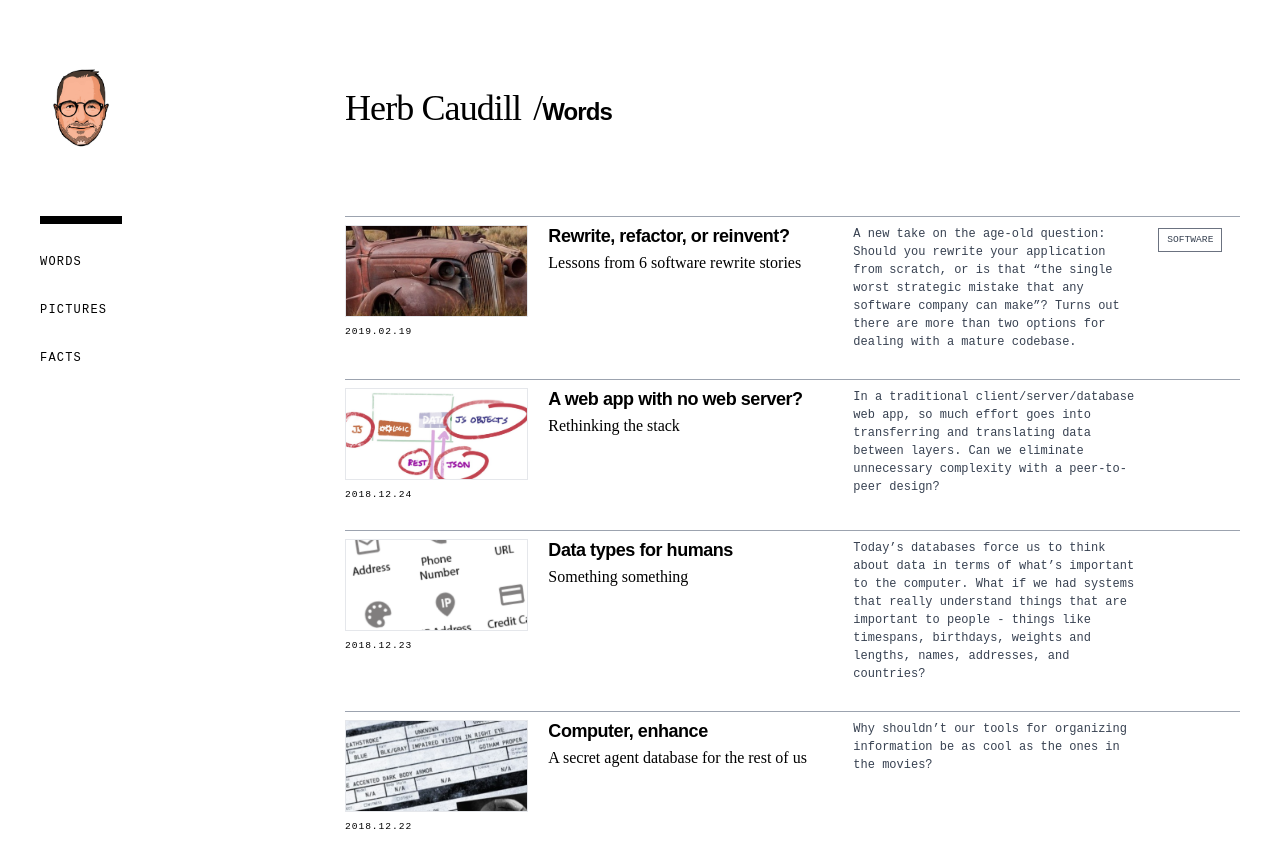
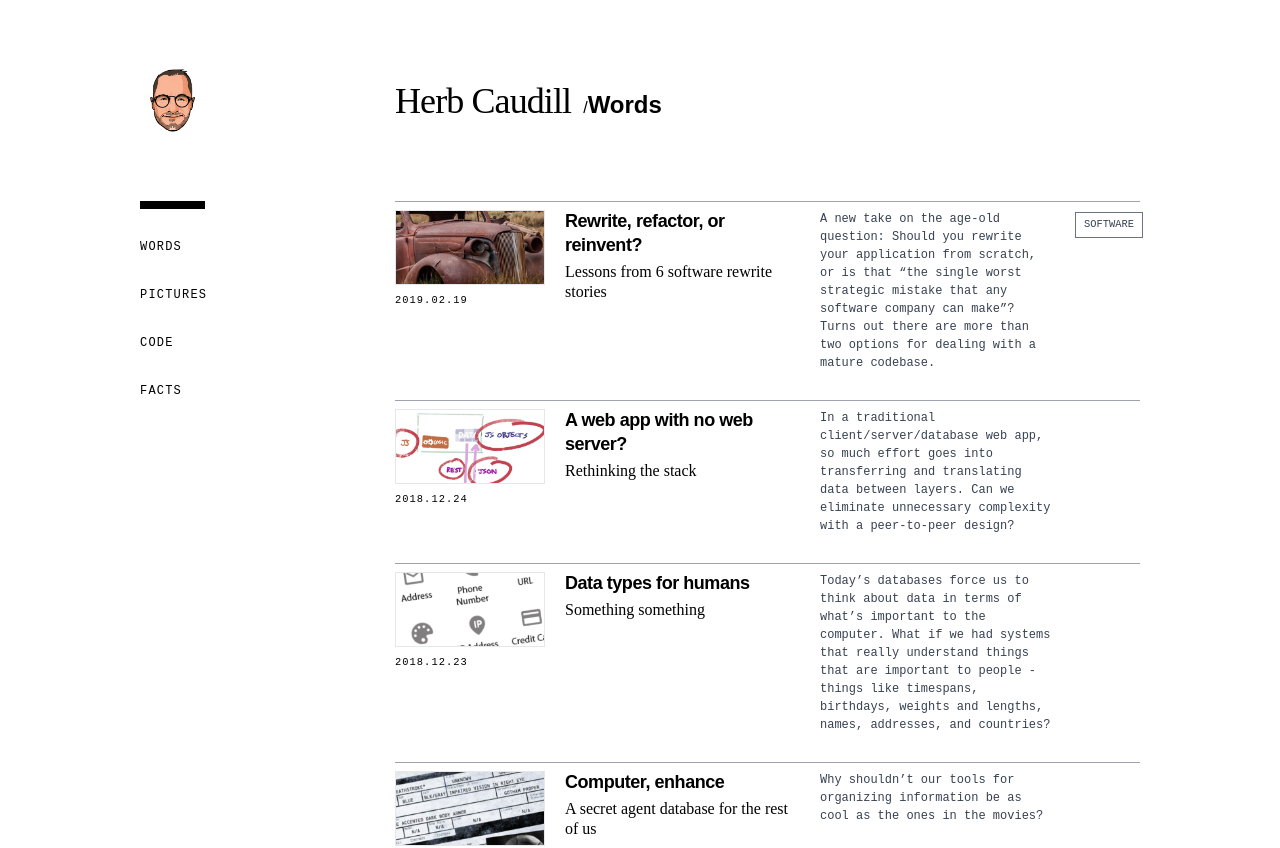
Before and after one commit to HerbCaudill/herbcaudill.com, a Next.js app: page / in a window 1280 px wide. Shown: the top 848 px of the page. Built offline with nearby package versions, Linux system fonts and the light colour scheme; what @savvywombat/tailwindcss-grid-areas would draw is missing.

Commit message:
responsive wip

```diff
--- /dev/null
+++ b/components/Avatar.tsx
@@ -0,0 +1,18 @@
+import Link from 'next/link'
+import { name } from '../lib/constants'
+
+export const Avatar: React.FC<AvatarProps> = ({ size = 'lg' }) => {
+  return (
+    <Link href="/">
+      <img
+        src="/images/avatar/glasses-head-sat-transp.png"
+        className="w-full inline"
+        style={{ maxWidth: size === 'sm' ? '3rem' : '5rem' }}
+        alt={name}
+      />
+    </Link>
+  )
+}
+interface AvatarProps {
+  size: 'sm' | 'lg'
+}
--- a/components/Header.tsx
+++ b/components/Header.tsx
@@ -1,14 +1,35 @@
 import Link from 'next/link'
 import { name } from '../lib/constants'
 
-export const Header: React.FC<HeaderProps> = ({ title }) => {
+export const Header: React.FC<HeaderProps> = ({ title, size = 'lg' }) => {
   return (
-    <h1 className="text-2xl md:text-3xl lg:text-4xl font-serif tracking-tight">
+    <h1>
       <Link href="/">
-        <a className="font-light splat-underline">{name}</a>
+        <>
+          <a
+            className={`
+          ${
+            size === 'lg'
+              ? 'text-2xl md:text-3xl lg:text-4xl'
+              : 'text-lg md:text-xl lg:text-2xl'
+          }
+          font-serif font-light tracking-tight
+          splat-underline`}
+          >
+            {name}
+          </a>
+          <span className="font-thin ml-3">/</span>
+        </>
       </Link>
-      <span className="font-thin ml-3">/</span>
-      <span className="font-bold font-sans text-lg md:text-xl lg:text-2xl">
+      <span
+        className={`
+          ${
+            size === 'lg'
+              ? 'text-lg md:text-xl lg:text-2xl'
+              : 'text-sm md:text-base lg:text-lg'
+          }
+        font-sans font-bold `}
+      >
         {title}
       </span>
     </h1>
@@ -16,4 +37,5 @@ export const Header: React.FC<HeaderProps> = ({ title }) => {
 }
 interface HeaderProps {
   title: string
+  size?: 'sm' | 'lg'
 }
--- a/components/Nav.tsx
+++ b/components/Nav.tsx
@@ -1,6 +1,6 @@
 import Link from 'next/link'
 
-const items = ['Words', 'Pictures', 'Facts']
+const items = ['Words', 'Pictures', 'Code', 'Facts']
 
 export const Nav: React.FC<{ className?: string }> = ({ className }) => {
   return (
--- a/pages/index.tsx
+++ b/pages/index.tsx
@@ -1,15 +1,15 @@
 import { GetStaticProps } from 'next'
 import Head from 'next/head'
-import Link from 'next/link'
-import { name, siteTitle } from '../lib/constants'
-import { posts } from '../lib/posts'
-import { PostData } from '../lib/types'
+import { Avatar } from '../components/Avatar'
 import { Footer } from '../components/Footer'
 import { Header } from '../components/Header'
 import { Nav } from '../components/Nav'
 import { Posts } from '../components/Posts'
+import { siteTitle } from '../lib/constants'
+import { posts } from '../lib/posts'
+import { PostData } from '../lib/types'
 
-const home: React.FC<{ allPosts: PostData[] }> = ({ allPosts }) => {
+const IndexLayout: React.FC<{ allPosts: PostData[] }> = ({ allPosts }) => {
   return (
     <>
       <Head>
@@ -22,22 +22,20 @@ const home: React.FC<{ allPosts: PostData[] }> = ({ allPosts }) => {
 
       <div
         className={`
-          container
-          grid gap-5
-          grid-cols-4 md:grid-cols-12
-          w-full md:max-w-screen-lg lg:max-w-screen-xl
-          md:m-auto`}
+      container
+      grid gap-5
+      grid-cols-4 md:grid-cols-12
+      w-full md:max-w-screen-lg
+      md:m-auto`}
       >
         {/* Avatar */}
-        <header className="-mx-1 md:mx-0 py-12 md:col-span-2 lg:col-span-1 text-center">
-          <Link href="/">
-            <img
-              src="/images/avatar/glasses-head-sat-transp.png"
-              className="w-full inline"
-              style={{ maxWidth: '5rem' }}
-              alt={name}
-            />
-          </Link>
+        <header
+          className={`
+            py-12 text-center
+            md:col-span-2 lg:col-span-1
+          `}
+        >
+          <Avatar size="lg" />
         </header>
 
         {/* Herb Caudill/Words etc. */}
@@ -46,7 +44,12 @@ const home: React.FC<{ allPosts: PostData[] }> = ({ allPosts }) => {
         </header>
 
         {/* Words / Pictures / Facts */}
-        <Nav className="hidden md:block md:col-span-2 lg:col-span-1" />
+        <Nav
+          className={`
+          hidden md:block
+          md:col-span-2 lg:col-span-1
+          `}
+        />
 
         {/* Main content area */}
         <main className="col-span-4 md:col-start-4 md:col-span-9">
@@ -60,7 +63,7 @@ const home: React.FC<{ allPosts: PostData[] }> = ({ allPosts }) => {
   )
 }
 
-export default home
+export default IndexLayout
 
 export const getStaticProps: GetStaticProps = async () => {
   const allPosts = posts()
--- a/pages/posts/[id].tsx
+++ b/pages/posts/[id].tsx
@@ -1,25 +1,188 @@
-import { Layout } from '../../components/Layout'
 import { getAllPostIdParams, post } from '../../lib/posts'
 import Head from 'next/head'
 import { GetStaticPaths, GetStaticProps } from 'next'
 import { PostData } from '../../lib/types'
 import { Post } from '../../components/Post'
+import { Nav } from '../../components/Nav'
+import { Date } from '../../components/Date'
+import { Footer } from '../../components/Footer'
+import { Header } from '../../components/Header'
+import { siteTitle } from '../../lib/constants'
+import { Avatar } from '../../components/Avatar'
 
-const PostLayout = ({ postData }: { postData: PostData }) => {
-  const { title, image } = postData
-  const header = (
-    <div>
-      <img src={image} className="w-full h-40 object-cover" />
-    </div>
-  )
+const PostLayout: React.FC<{ postData: PostData }> = ({ postData }) => {
+  const { title, subtitle, date, description, image } = postData
 
   return (
-    <Layout header={header}>
+    <>
       <Head>
+        <link rel="icon" href="/favicon.ico" />
         <title>{title}</title>
+        <meta name="description" content={description} />
+        <meta name="og:title" content={title} />
+        <meta name="twitter:card" content="summary_large_image" />
       </Head>
-      <Post {...postData} />
-    </Layout>
+
+      <div
+        className={`
+          container
+          grid gap-5
+          grid-cols-4 md:grid-cols-12
+          w-full md:max-w-screen-lg
+          md:m-auto`}
+      >
+        {/* Avatar */}
+        <header
+          className={`
+            -mx-1 md:-mx-0
+            md:col-span-2 lg:col-span-1
+            text-center`}
+        >
+          <Avatar size="sm" />
+        </header>
+
+        {/* Herb Caudill/Words */}
+        <header
+          className={`
+          col-start-2 md:col-start-4
+          col-span-3 md:col-span-9
+          flex items-center `}
+        >
+          <Header title="Words" size="sm" />
+        </header>
+
+        {/* Main content area */}
+        <div className="col-span-4 md:col-span-12 grid grid-cols-1 md:grid-cols-12 gap-5">
+          {/* Cover image */}
+          <div className="-mx-5 md:mx-0 md:col-span-12">
+            <img src={image} className="w-full h-48 md:h-64 object-cover" />
+          </div>
+
+          {/* Caption */}
+          <p className="Caption md:col-span-3 md:mt-0">
+            “As if source code <i>rusted!</i>” <i>— Joel Spolsky</i>
+          </p>
+
+          <div className="md:col-span-9 mt-12 md:mt-0">
+            {/* Title */}
+            <h1
+              className={`
+                font-serif font-extralight tracking-tighter leading-none
+                md:mt-0
+                text-4xl md:text-5xl lg:text-6xl`}
+            >
+              {title}
+            </h1>
+
+            {/* Subtitle */}
+            <h2 className="font-bold font-sans tracking-tight text-xl mt-2">
+              {subtitle}
+            </h2>
+          </div>
+
+          <Nav
+            className={`
+              hidden md:block
+              md:mt-24
+              md:col-span-2 lg:col-span-1 row-span-2
+              `}
+          />
+
+          <div className="md:col-span-9 md:col-start-4 md:mt-24 border-t border-gray-400 ">
+            {/* Description */}
+            <p className="pt-6 mb-12 font-mono text-sm text-left">
+              {description}
+            </p>
+          </div>
+
+          {/* Article body */}
+          <article className="md:col-span-6 md:col-start-4">
+            {/* <article dangerouslySetInnerHTML={{ __html: contentHtml }} /> */}
+
+            <div className="text-xl font-serif font-regular">
+              <p>
+                Almost two decades ago, Joel Spolsky excoriated Netscape for
+                rewriting their codebase in his landmark essay{' '}
+                <a href="https://www.joelonsoftware.com/2000/04/06/things-you-should-never-do-part-i/">
+                  Things You Should Never Do
+                </a>
+                .
+              </p>
+              <p>
+                He concluded that{' '}
+                <strong>
+                  a functioning application should never, ever be rewritten from
+                  the ground up
+                </strong>
+                . His argument turned on two points:
+              </p>
+              <ul>
+                <li>
+                  The crufty-looking parts of the application’s codebase often
+                  embed hard-earned knowledge about corner cases and weird bugs.
+                </li>
+                <li>
+                  A rewrite is a lengthy undertaking that keeps you from
+                  improving on your existing product, during which time the
+                  competition is gaining on you.
+                </li>
+              </ul>
+
+              <p>
+                Not that it mattered. In the three years that Netscape stood
+                still, Internet Explorer had taken all of its remaining market
+                share:
+              </p>
+              <div className="Image">
+                <img
+                  src="https://miro.medium.com/1*2AJ0RM43DGspNNuRYSOtVA.png"
+                  className="border"
+                />
+                <p className="Caption">
+                  When the rewrite began, Netscape was losing ground quickly to
+                  Microsoft’s Internet Explorer. When the new browser was
+                  finally released three years later, it was buggy and slow;
+                  meanwhile Netscape’s market share had dwindled to practically
+                  nothing. (Chart adapted from{' '}
+                  <a href="https://en.wikipedia.org/wiki/Usage_share_of_web_browsers">
+                    Wikipedia
+                  </a>
+                  .)
+                </p>
+              </div>
+              <p>
+                In 1999, while the rewrite was underway, AOL had acquired
+                Netscape in a deal valued at $10 billion.
+              </p>
+              <blockquote>
+                "The print-preview feature is gone, as is the ability to drag a
+                Web site’s address-bar icon directly into the Bookmarks menu.
+                You can no longer copy or paste a Web address in the Address bar
+                by right-clicking there, either. And you have to resize the
+                browser window every time you begin surfing; Navigator doesn’t
+                remember how you had it the last time you ran the program. The
+                most alarming flaw, however, is that you can’t highlight the
+                entire Address bar with a single click."
+              </blockquote>
+              <p>
+                Just two years after Netscape 6.0 was released, the Netscape
+                team within AOL was disbanded.
+              </p>
+              <p>
+                Mozilla, the open-source community that Netscape had created,
+                would go on to release the Firefox browser in 2002 — after yet{' '}
+                <em>another</em>
+                ground-up rewrite. Firefox did manage to gain back some market
+                share from Microsoft.
+              </p>
+            </div>
+          </article>
+        </div>
+
+        {/* github/twitter/email links */}
+        <Footer className="md:col-span-12 " />
+      </div>
+    </>
   )
 }
 
@@ -35,3 +198,10 @@ export const getStaticPaths: GetStaticPaths = async () => ({
   paths: getAllPostIdParams(),
   fallback: false,
 })
+
+{
+  /* <Layout header={header}>
+<Head>
+</Head>
+</Layout> */
+}
--- a/tailwind.config.js
+++ b/tailwind.config.js
@@ -30,7 +30,7 @@ module.exports = {
       },
 
       fontSize: {
-        '2xs': '.6rem',
+        '2xs': '.65rem',
         xs: '.75rem',
         sm: '.95rem',
       },
--- a/theme/global.css
+++ b/theme/global.css
@@ -10,7 +10,7 @@
 
 @layer base {
   article {
-    @apply text-xl font-serif font-regular pr-48 leading-relaxed;
+    @apply text-xl font-serif font-regular leading-relaxed;
   }
 
   article p {
@@ -37,38 +37,39 @@
     @apply list-square list-outside ml-6;
   }
 
-  article > blockquote {
-    @apply my-6 px-5 border border-gray-300 font-sans text-base;
+  article blockquote {
+    @apply my-6 p-5 border border-gray-300 text-base;
   }
 
   article pre {
     @apply my-6 p-5 border border-gray-300 bg-gray-50 font-mono text-sm leading-relaxed tracking-wide;
   }
 
-  article img {
-  }
-
   article p strong {
     @apply font-semibold;
   }
 
-  article .Image {
-    @apply flex gap-8 my-12 -mr-48;
+  article hr {
+    @apply bg-transparent border-t border-black my-16;
   }
 
-  article .Image p {
+  .Caption {
+    @apply font-mono text-2xs text-left leading-relaxed;
+  }
+
+  .Caption i {
+    @apply whitespace-nowrap;
+  }
+
+  .Image {
+    @apply my-10;
+  }
+
+  .Image img {
     @apply w-full;
   }
 
-  article .Image blockquote {
-    @apply mt-0 w-40 flex-shrink-0 font-mono text-xs text-left leading-relaxed;
-  }
-
-  article hr {
-    @apply bg-transparent border-t border-black my-16 -mr-48;
-  }
-
-  p.Caption {
-    @apply font-mono text-xs text-left;
+  .Image p.Caption {
+    @apply px-5;
   }
 }
```
Also changed, not shown: components/Post.tsx (+17 -16 lines).
